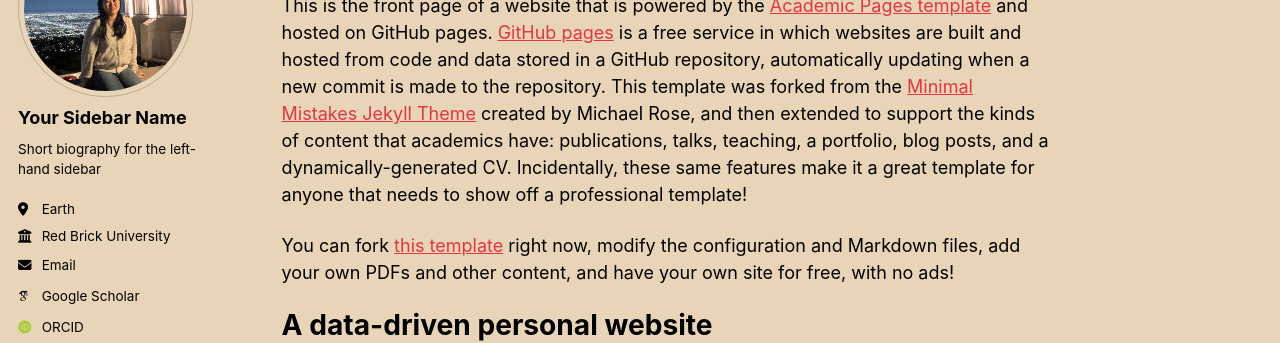
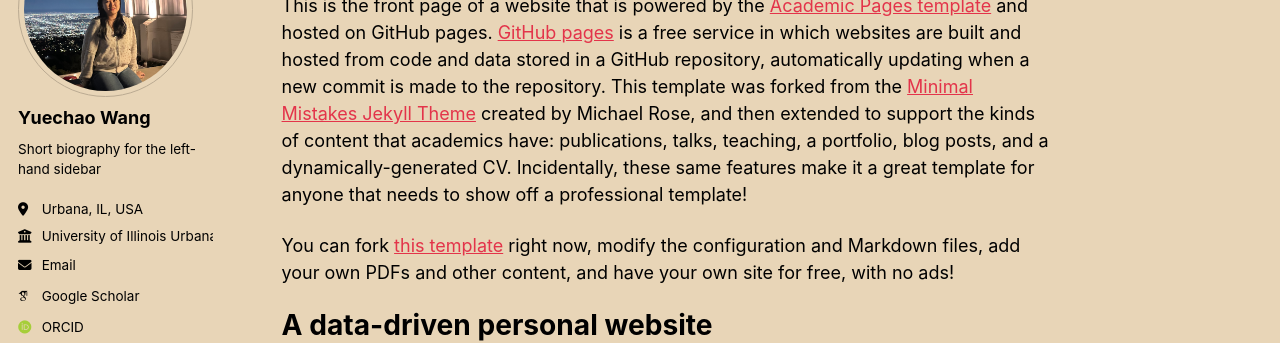
Before and after one commit to wyccc-my/wyccc-my.github.io, a Jekyll site: the page built from _pages/about.md, in a window 1280 px wide. Shown: the part 179-522 px from the top of the page. Built offline with Jekyll 4.4.1, drawn with Linux system fonts in a browser that asks for light colours; some web fonts are replaced; a script bundle is joined from its source files by our own code; library files that are not in the unit come from our copies.

Commit message:
Update _config.yml

```diff
--- a/_config.yml
+++ b/_config.yml
@@ -24,21 +24,21 @@
 author:
   # Biographic information
   avatar           : "IMG_7824.jpeg"
-  name             : "Your Sidebar Name"
+  name             : "Yuechao Wang"
   pronouns         : # example: "she/her"
   bio              : "Short biography for the left-hand sidebar"
-  location         : "Earth"
-  employer         : "Red Brick University"
+  location         : "Urbana, IL, USA"
+  employer         : "University of Illinois Urbana-Champaign"
   uri              : # URL
   email            : "yw125@illinois.edu"
 
   # Academic websites
   academia         : # URL
   arxiv            : # URL - Update with the correct link to your profile
-  googlescholar    : "https://scholar.google.com/citations?user=PS_CX0AAAAAJ"
+  googlescholar    : "https://scholar.google.com/citations?user=45TiUyIAAAAJ&hl=en"
   inspire-hep      : # URL
   impactstory      : # URL
-  orcid            : "https://orcid.org/yourorcidurl"
+  orcid            : "https://orcid.org/0009-0003-0099-6856"
   semantic         : # URL
   ssrn             : # URL
   pubmed           : "https://www.ncbi.nlm.nih.gov/pubmed/?term=john+snow"
```
